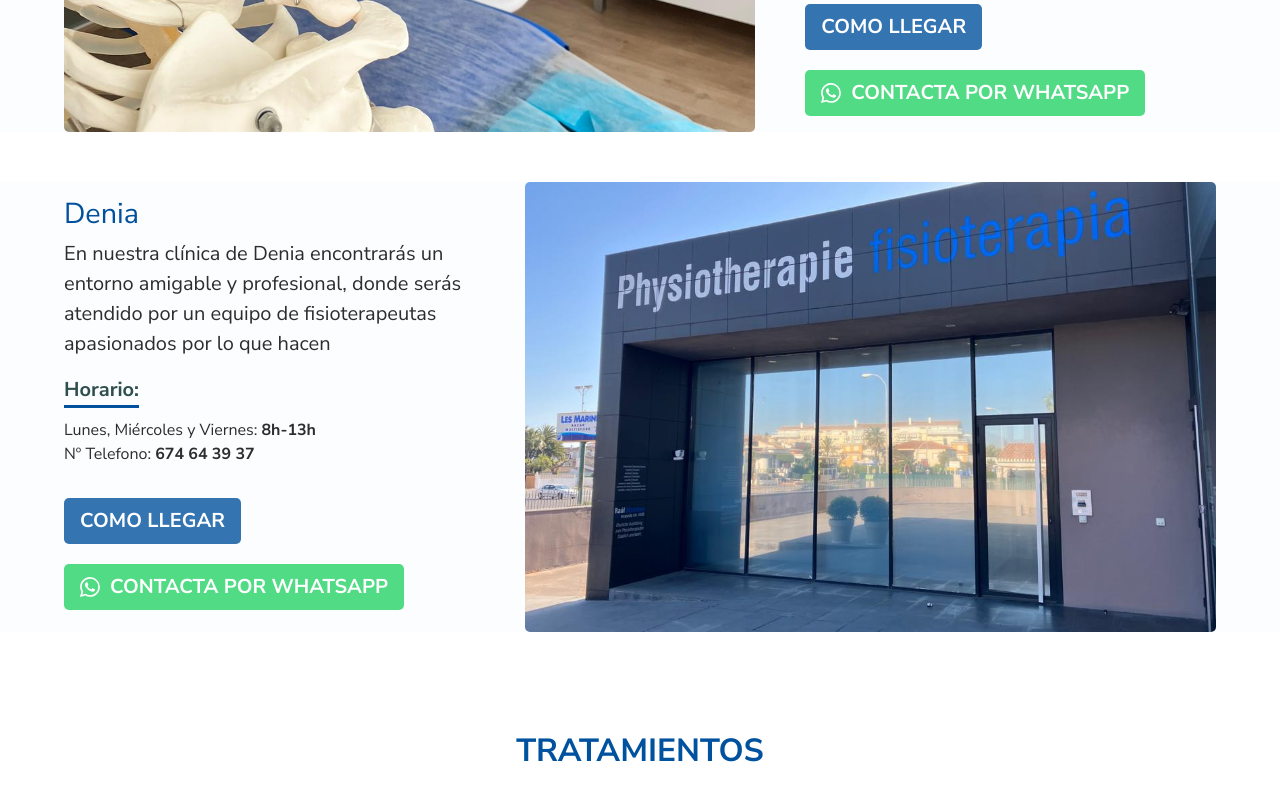
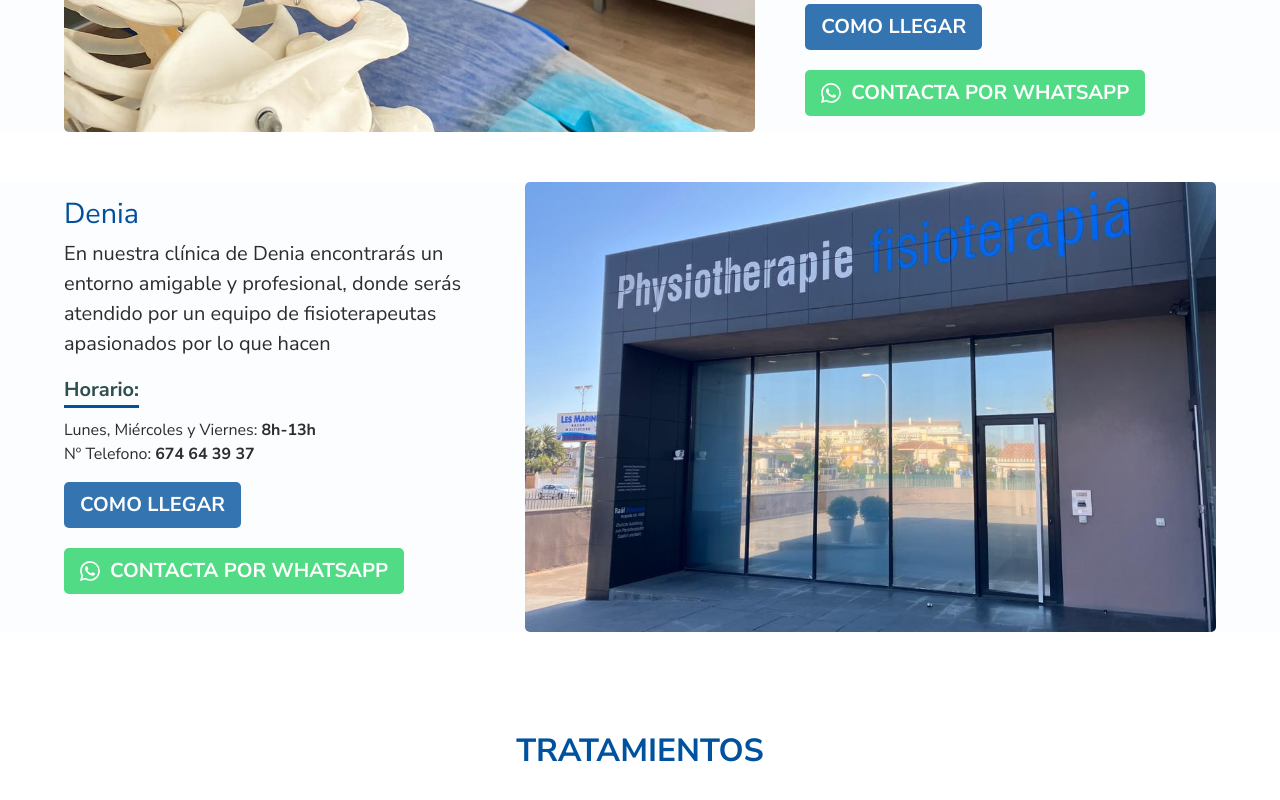
Before and after one commit to Alejandrosd97/raul-frontend, a React (Vite) app: page / in a window 1280 px wide. Shown: the part 1346-2146 px from the top of the page. Built offline with nearby package versions, Linux system fonts and the light colour scheme.

Commit message:
scambiad a

```diff
--- a/src/components/Denia.jsx
+++ b/src/components/Denia.jsx
@@ -91,11 +91,10 @@ function Denia(props){
                             <br/>
                             {idioma[1].clinicas[0].clinicaGandiaTelefono} <span className='bold'>674 64 39 37</span>
                        </p>
-                        <a
-                            className='boton-mapa'
-                            value='denia'
-                            href="#mapa">{idioma[0].navbar.comoLlegar}</a>
-                        <a className='whats-link' target='_blank' href="https://wa.me/34675644493"><button className='whats-btn'><BsWhatsapp/>Contacta por Whatsapp</button></a>
+                       <div className='denia-btns'>
+                        <a className='boton-mapa-denia' href="#mapa">{idioma[1].clinicas[0].clinicaGandiaComoLlegar}</a>
+                        <a className='boton-whats' href="https://wa.me/34675644493"><BsWhatsapp/>Contacta por Whatsapp</a>
+                        </div>
                 </div>
                 </div>
 
--- a/src/components/Gandia.jsx
+++ b/src/components/Gandia.jsx
@@ -78,8 +78,11 @@ function Gandia() {
                             <br />
                             {idioma[1].clinicas[0].clinicaGandiaTelefono} <span className='bold'>666 33 83 08</span>
                         </p>
+                        <div className='gandia-btns'>
                         <a className='boton-mapa-gandia' href="#mapa">{idioma[1].clinicas[0].clinicaGandiaComoLlegar}</a>
-                        <a className='whats-link' href="https://wa.me/34675644493" target='_blank'><button className='whats-btn'><BsWhatsapp/>Contacta por Whatsapp</button></a>
+                        <a className='boton-whats' href="https://wa.me/34675644493"><BsWhatsapp/>Contacta por Whatsapp</a>
+                        </div>
+                        {/* <a className='whats-link' href="https://wa.me/34675644493" target='_blank'><button className='whats-btn'><BsWhatsapp/>Contacta por Whatsapp</button></a> */}
 
                     </div>
                 </div>
--- a/src/css/denia.css
+++ b/src/css/denia.css
@@ -96,21 +96,38 @@
     transform: rotate(180deg)
 }
 
-.whats-link{
-    display:block
+
+.denia-btns {
+    display: flex;
+    flex-direction: column;
+    gap: 20px
 }
 
-.whats-btn {
-    background-color: rgba(37, 211, 102, 0.8);
+.boton-mapa-denia,
+.boton-whats {
     padding: 8px 16px;
-    text-transform: uppercase;
     color: white;
+    width: fit-content;
     border-radius: 5px;
     font-weight: bold;
-    margin-top: 20px;
-    display:flex;
-    align-items:center;
-    gap:10px
+}
+
+
+.boton-mapa-denia {
+    background-color: rgba(0, 82, 158, 0.8);
+    text-align: center;
+}
+
+.boton-whats {
+    background-color: rgba(37, 211, 102, 0.8);
+    display: flex;
+    gap: 10px;
+    align-items: center;
+    text-transform: uppercase;
+}
+
+.boton-mapa-denia:hover {
+    background-color: rgba(0, 82, 158, 1);
 }
 
 .whats-btn:hover {
--- a/src/css/gandia.css
+++ b/src/css/gandia.css
@@ -87,20 +87,40 @@
     font-weight: 700;
 }
 
+.gandia-btns{
+    display:flex;
+    flex-direction: column;
+    gap: 20px
+}
+
+.boton-mapa-gandia, .boton-whats{
+    padding:8px 16px;
+    color:white;
+    width: fit-content;
+    border-radius: 5px;
+    font-weight: bold;
+}
+
+
 .boton-mapa-gandia{
     background-color: rgba(0, 82, 158, 0.8);
-    padding:8px 16px;
-    color:white;
-    border-radius: 5px;
-    font-weight: bold;
+    text-align: center;
+}
+
+.boton-whats{
+   background-color: rgba(37, 211, 102, 0.8) ;
+   display: flex;
+   gap: 10px;
+   align-items: center;
+   text-transform: uppercase;
 }
 
 .boton-mapa-gandia:hover{
     background-color: rgba(0, 82, 158, 1);
 }
 
-.whats-link {
-    display: block;
+.whats-btn:hover {
+    background-color: rgba(37, 211, 102, 1);
 }
 
 .whats-btn {
@@ -112,6 +132,7 @@
     font-weight: bold;
     margin-top: 20px;
     display: flex;
+    text-align: center;
     margin:auto;
     gap: 10px
 }
```
Also changed, not shown: src/css/tratamientos.css (+0 -7 lines).
